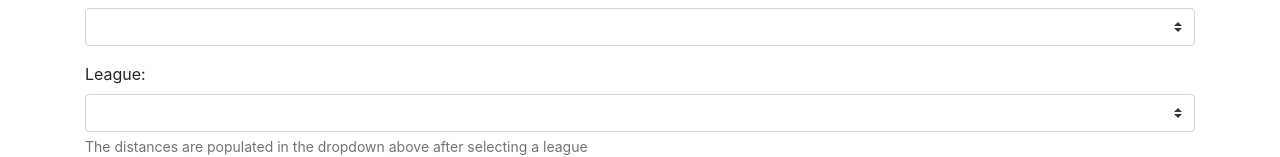
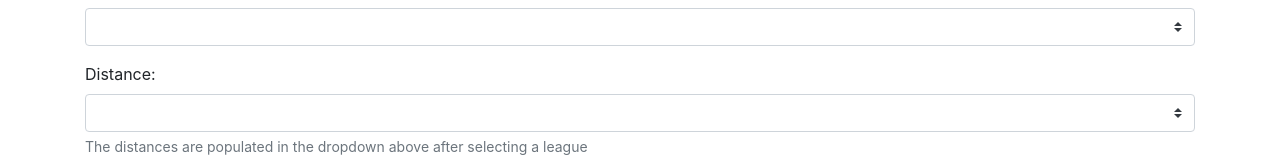
Before and after one commit to OliverJEvans/dragywars, a Vue app: page /#/add-result in a window 1280 px wide. Shown: the part 268-425 px from the top of the page. Built offline with nearby package versions, Linux system fonts and the light colour scheme; what vuefire would draw is missing.

Commit message:
White space

```diff
--- a/src/views/AddResult.vue
+++ b/src/views/AddResult.vue
@@ -12,6 +12,7 @@
                     placeholder="Enter name">
                 </b-form-input>
             </b-form-group>
+
             <b-form-group
                 id="tunerInputGroup"
                 label="Tuner:"
@@ -23,6 +24,7 @@
                     placeholder="Enter tuner">
                 </b-form-input>
             </b-form-group>
+
             <b-form-group
                 id="leagueInputGroup"
                 label="League:"
@@ -33,9 +35,10 @@
                     required>
                 </b-form-select>
             </b-form-group>
+
             <b-form-group
                 id="distancesInputGroup"
-                label="League:"
+                label="Distance:"
                 label-for="distancesInput"
                 description="The distances are populated in the dropdown above after selecting a league">
                 <b-form-select id="distancesInput"
@@ -44,6 +47,7 @@
                     required>
                 </b-form-select>
             </b-form-group>
+
             <b-form-group
                 id="timeInputGroup"
                 label="Time:"
@@ -102,12 +106,15 @@ export default {
         return {
             leagues: [],
             distances: [],
+
             selectedDistance: '',
             selectedLeague: '',
+
             form: {
+                time: '',
+                tuner: '',
                 name: '',
-                tuner: '',
-                time: ''
+                notes: ''
             },
 
             showErrorAlert: false,
@@ -134,7 +141,7 @@ export default {
                 distancesArray.push(distanceObject);
             });
             return distancesArray;
-        }
+        },
     },
     watch: {
         selectedLeague(){
```
